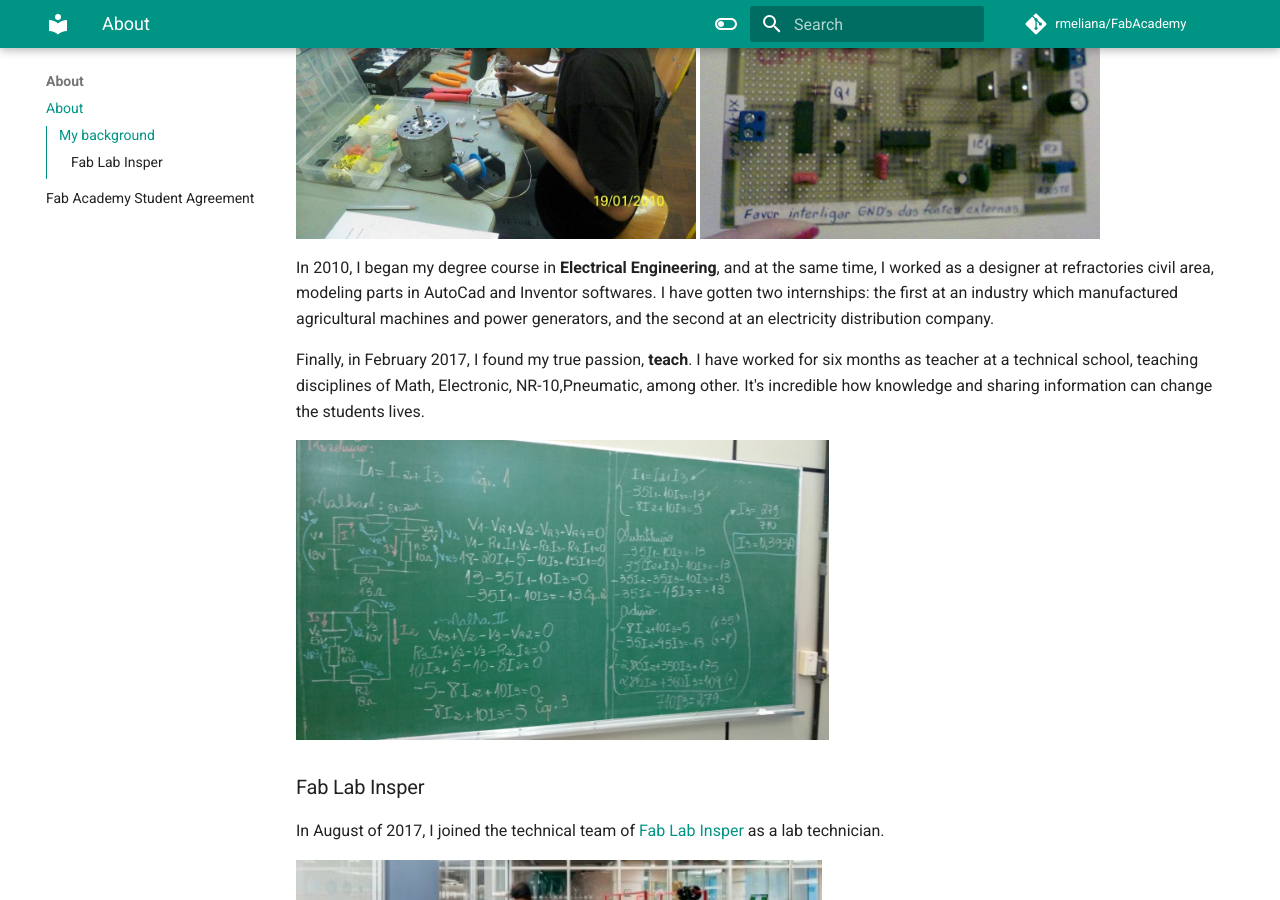
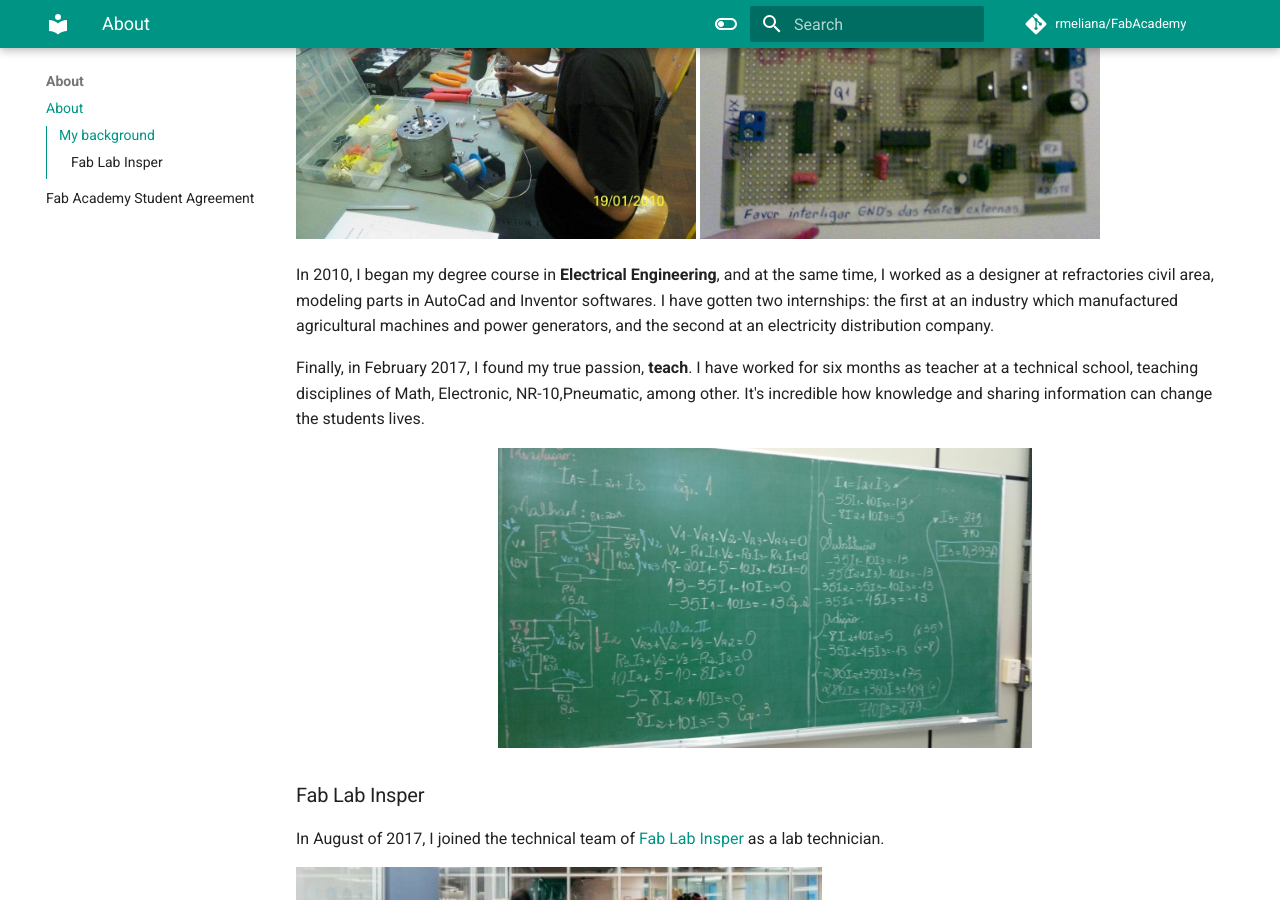
Before and after one commit to rmeliana/FabAcademy, an MkDocs documentation site: the page built from docs/about.md, in a window 1280 px wide and 900 px high, scrolled down 924 px. Built offline with MkDocs 1.6.1 and Material for MkDocs 9.7.7, drawn with Linux system fonts in a browser that asks for light colours; comment, search, counter and statistics services are not loaded.

Commit message:
image alignement

```diff
--- a/docs/about.md
+++ b/docs/about.md
@@ -23,8 +23,8 @@
 (state and national competition), as electronic assembler and programmer at the modality called
 Manufatura Integrada.
 
-![Soldando](imgs/Soldando.jpeg){: align=center style="height:300px"}
-![Placa_eltrônica](imgs/Placa_eletrônica.jpeg){: align=center  style="height:300px"}
+![Soldando](imgs/Soldando.jpeg){: style="height:300px"}
+![Placa_eletrônica](imgs/Placa_eletronica.jpeg){: style="height:300px"}
 
 In 2010, I began my degree course in **Electrical Engineering**, and at the same time, I
 worked as a designer at refractories civil area, modeling parts in AutoCad and Inventor softwares.
@@ -35,7 +35,7 @@
 school, teaching disciplines of Math, Electronic, NR-10,Pneumatic, among other. It's incredible how knowledge and
 sharing information can change the students lives.
 
-![Lousa](imgs/Lousa.jpeg){: align=center  style="height:300px"}
+![Lousa](imgs/Lousa.jpeg){: .center  style="height:300px"}
 
 
 ### Fab Lab Insper
@@ -43,7 +43,7 @@
 In August of 2017, I joined the technical team of [Fab Lab Insper](https://www.insper.edu.br/fab-lab/)
 as a lab technician.
 
-![Fab Lab](imgs/Fab Lab.jpg){: align=center  style="height:200px"}
+![Fab Lab](imgs/Fab Lab.jpg){: style="height:200px"}
 
 Here, I introduce the digital fabrication to professors, students and the community. In classes,
 I help students develop their academic projects using the rapid-prototyping, with open source softwares and
@@ -52,5 +52,5 @@
 There is a day, called Open Day, when the team receive people from everywhere who want to develop and share ideas.
 On this day, the use of machines and environment is free for the community.
 
-![tour](imgs/tour.jpeg){: align=center  style="height:200px"}
-![tour1](imgs/tour1.jpeg){: align=center  style="height:200px"}
+![tour](imgs/tour.jpeg){: style="height:200px"}
+![tour1](imgs/tour1.jpeg){: style="height:200px"}
```
Also changed, not shown: docs/imgs/Placa_eletronica.jpeg (renamed from docs/imgs/Placa_eletrônica.jpeg).
